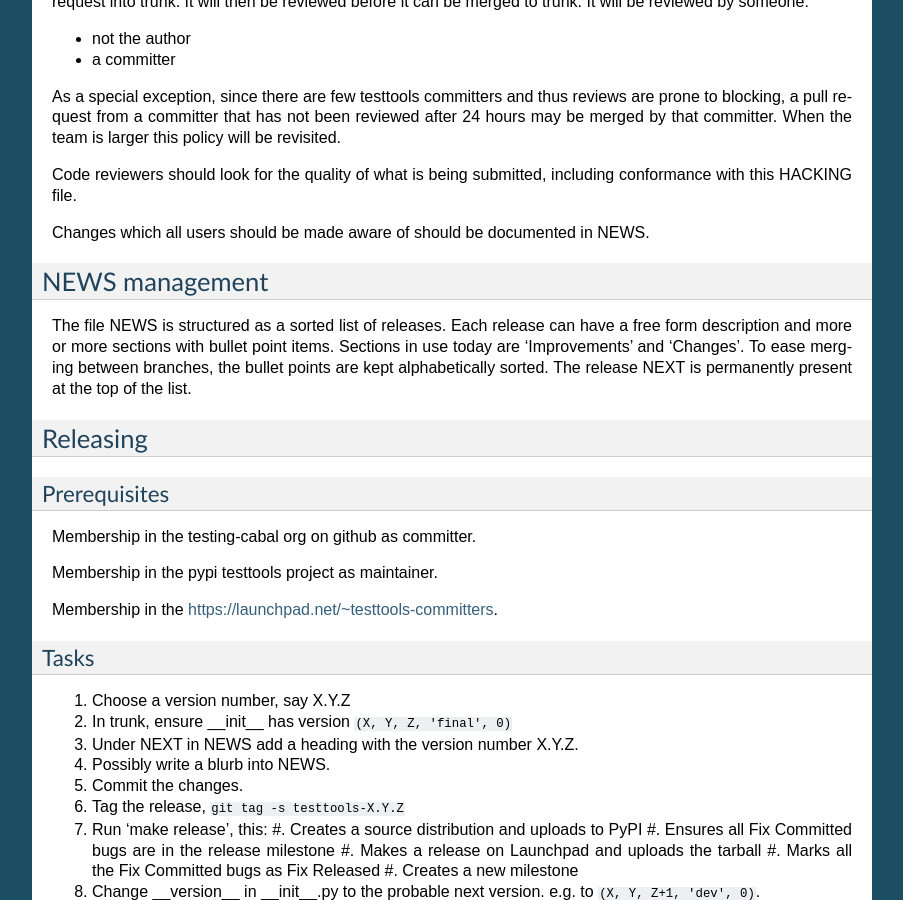
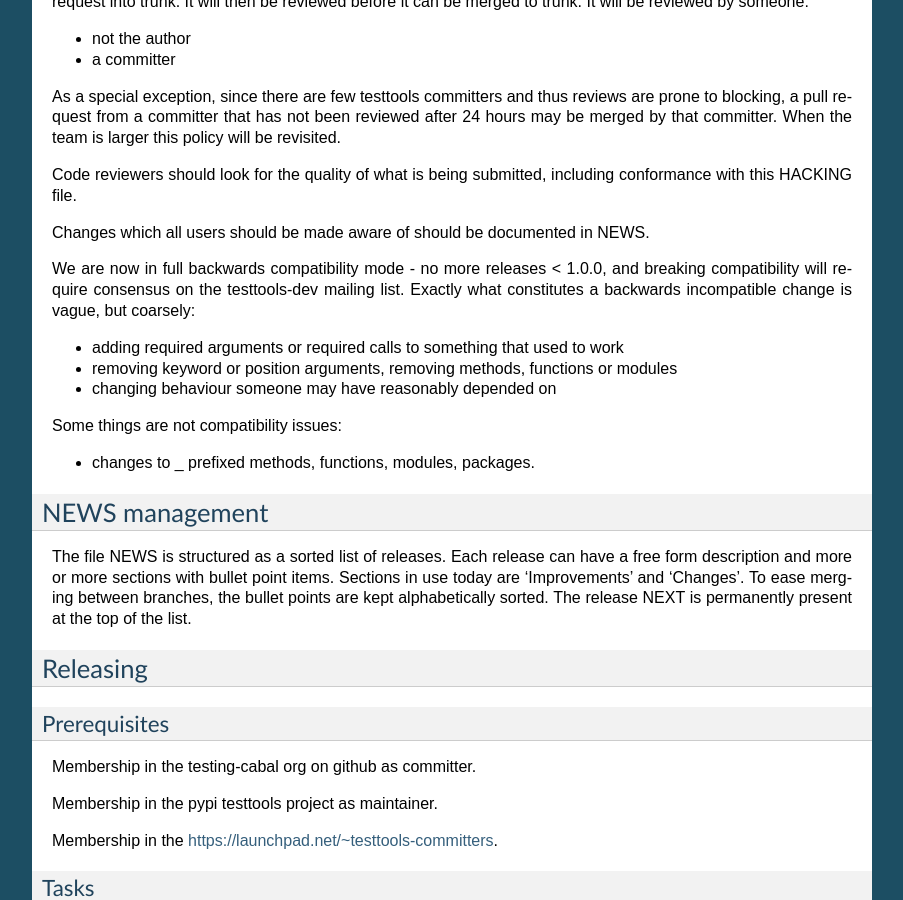
Before and after one commit to testing-cabal/testtools, a Sphinx documentation site: the page built from doc/hacking.rst, in a window 1280 px wide and 900 px high, scrolled down 1886 px. Shown: the whole window, without its empty margins (198-1101 px from the left). Built offline with Sphinx 7.4.7, drawn with Linux system fonts in a browser that asks for light colours; pages that are not in the unit, such as notebooks, are missing from menus.

Commit message:
Document backwards compatibility policy
Because post 1.0.0 software needs that.

Change-Id: I1802f0947f8b1027b71c75c41fb7c16aafb276ba

```diff
--- a/doc/hacking.rst
+++ b/doc/hacking.rst
@@ -130,6 +130,18 @@
 
 Changes which all users should be made aware of should be documented in NEWS.
 
+We are now in full backwards compatibility mode - no more releases < 1.0.0, and
+breaking compatibility will require consensus on the testtools-dev mailing list.
+Exactly what constitutes a backwards incompatible change is vague, but coarsely:
+
+* adding required arguments or required calls to something that used to work
+* removing keyword or position arguments, removing methods, functions or modules
+* changing behaviour someone may have reasonably depended on
+
+Some things are not compatibility issues:
+
+* changes to _ prefixed methods, functions, modules, packages.
+
 
 NEWS management
 ---------------
```
Also changed, not shown: 1 other file.
